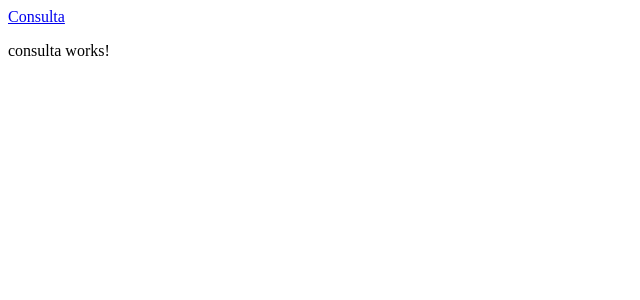
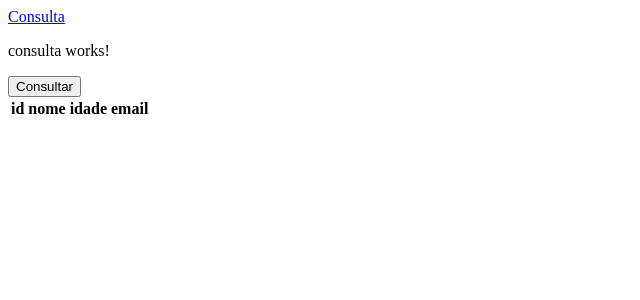
Before and after one commit to esterdcveiga/app-service, an Angular app: page /consulta in a window 1280 px wide. Shown: the top 300 px of the page, without its empty margins (0-640 px from the left). Built offline with nearby package versions, Linux system fonts and the light colour scheme.

Commit message:
consulta retornando dados do service

```diff
--- a/db.json
+++ b/db.json
@@ -3,7 +3,14 @@
     {
       "id": 1,
       "nome": "Ester",
+      "idade": 28,
       "email": " esterdcveiga"
+    },
+    {
+      "id": 2,
+      "nome": "Maria Ester",
+      "idade": 28,
+      "email": " maristeh"
     }
   ]
 }
--- a/src/app/consulta/consulta.component.html
+++ b/src/app/consulta/consulta.component.html
@@ -1 +1,17 @@
 <p>consulta works!</p>
+<button (click)="consultarTodos()">Consultar</button>
+<table>
+    <tr>
+        <th>id</th>
+        <th>nome</th>
+        <th>idade</th>
+        <th>email</th>
+    </tr>
+    <tr *ngFor="let ct of contatos">
+        <td>{{ ct.id }}</td>
+        <td>{{ ct.nome }}</td>
+        <td>{{ ct.idade }}</td>
+        <td>{{ ct.email }}</td>
+
+    </tr>
+</table>
--- a/src/app/consulta/consulta.component.ts
+++ b/src/app/consulta/consulta.component.ts
@@ -6,11 +6,18 @@ import { ContatoService } from '../contato.service';
   templateUrl: './consulta.component.html',
   styleUrls: ['./consulta.component.css']
 })
+
 export class ConsultaComponent implements OnInit {
+
+  contatos: any = []
 
   constructor(private service:ContatoService) { }
 
   ngOnInit(): void {
   }
 
+  consultarTodos():void{
+    this.service.getContatos().subscribe(data => this.contatos = data)
+  }
+
 }
```
